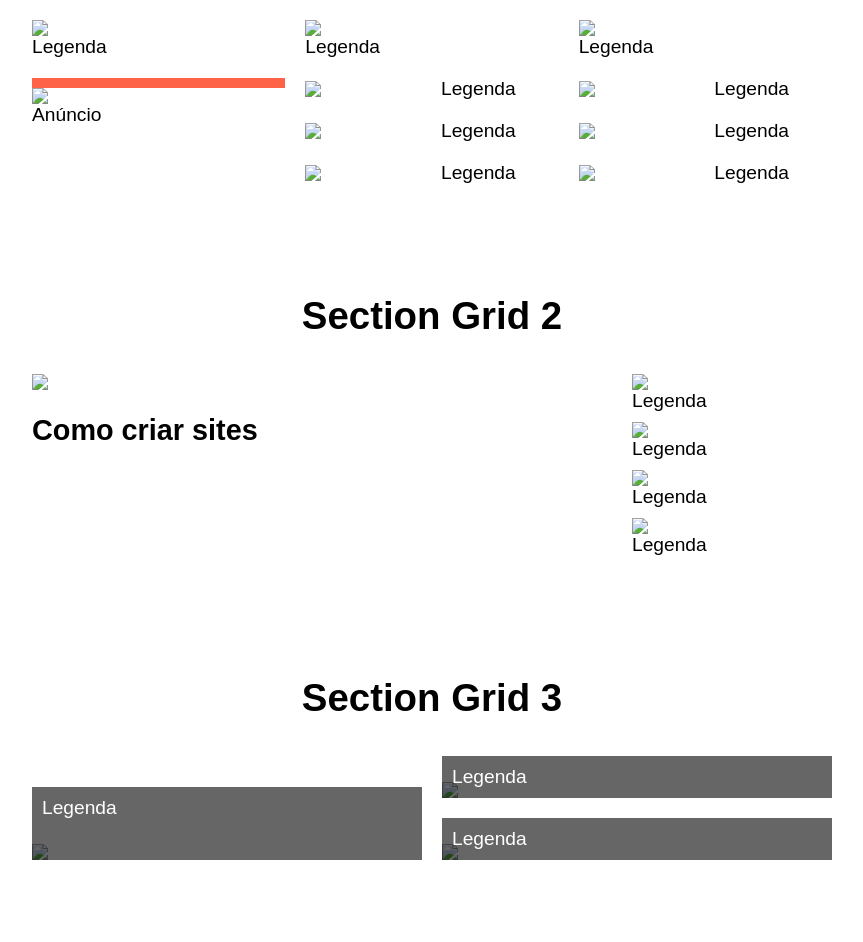
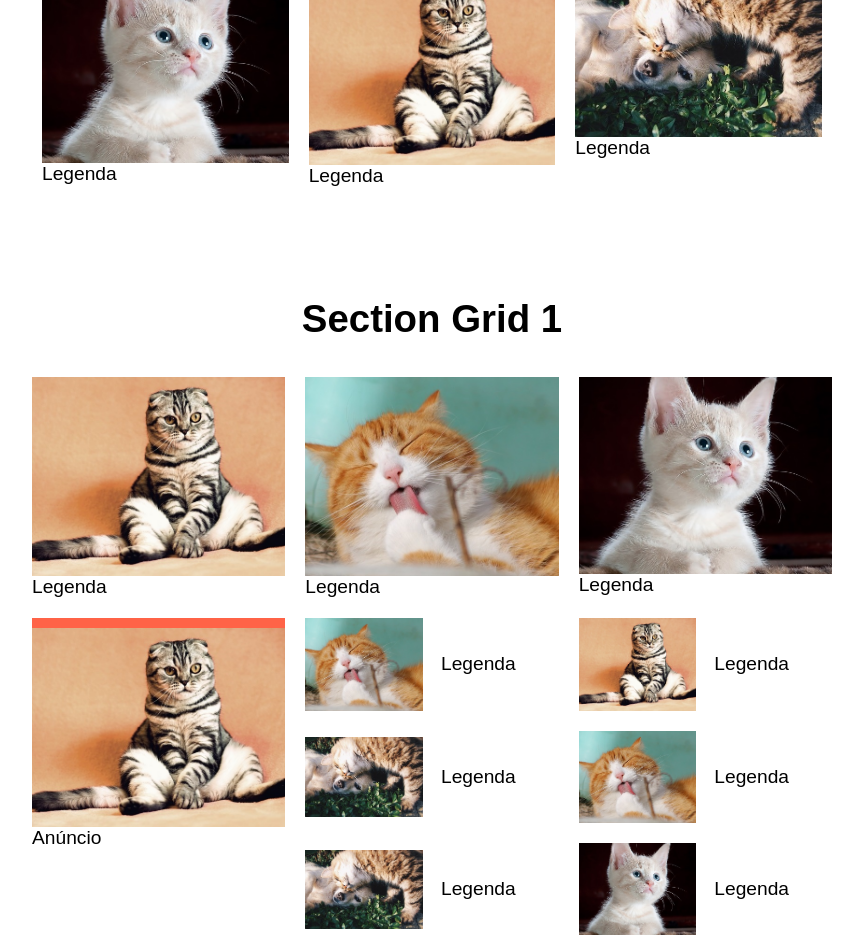
Before and after one commit to robertoregis/flexbox_and_grid, a plain HTML site: page index.html in a window 1280 px wide. Shown: the part 539-1481 px from the top of the page, without its empty margins (208-1071 px from the left). Drawn offline with Linux system fonts and the light colour scheme.

Commit message:
novo commit

```diff
--- a/index.html
+++ b/index.html
@@ -1,4 +1,4 @@
-
+<!-- Flexbox and Grid -->
 <!DOCTYPE html>
 <html lang="pt-BR">
 <head>
@@ -30,27 +30,27 @@
     <section class="flex">
 
         <div>
-            <img src="./image/lobo1.jpg">
+            <img src="./img/cat-2934720_640.jpg">
             <p>Legenda</p>
         </div>
         <div>
-            <img src="./image/lobo2.jpg">
+            <img src="./img/cat-551554_640.jpg">
             <p>Legenda</p>
         </div>
         <div>
-            <img src="./image/lobo3.jpg">
+            <img src="./img/cat-323262_640.jpg">
             <p>Legenda</p>
         </div>
         <div>
-            <img src="./image/lobo2.jpg">
+            <img src="./img/cat-551554_640.jpg">
             <p>Legenda</p>
         </div>
         <div>
-            <img src="./image/lobo1.jpg">
+            <img src="./img/cat-2934720_640.jpg">
             <p>Legenda</p>
         </div>
         <div>
-            <img src="./image/lobo3.jpg">
+            <img src="./img/friends-1149841_640.jpg">
             <p>Legenda</p>
         </div>
 
@@ -61,43 +61,43 @@
     <section class="grid1">
 
         <div>
-            <img src="./image/lobo1.jpg">
+            <img src="./img/cat-2934720_640.jpg">
             <p>Legenda</p>
         </div>
         <div>
-            <img src="./image/lobo2.jpg">
+            <img src="./img/cat-323262_640.jpg">
             <p>Legenda</p>
         </div>
         <div>
-            <img src="./image/lobo3.jpg">
+            <img src="./img/cat-551554_640.jpg">
             <p>Legenda</p>
         </div>
         <div>
-            <img src="./image/lobo2.jpg">
+            <img src="./img/cat-323262_640.jpg">
             <p>Legenda</p>
         </div>
         <div>
-            <img src="./image/lobo1.jpg">
+            <img src="./img/cat-2934720_640.jpg">
             <p>Legenda</p>
         </div>
         <div>
-            <img src="./image/lobo3.jpg">
+            <img src="./img/friends-1149841_640.jpg">
             <p>Legenda</p>
         </div>
         <div>
-            <img src="./image/lobo2.jpg">
+            <img src="./img/cat-323262_640.jpg">
             <p>Legenda</p>
         </div>
         <div>
-            <img src="./image/lobo1.jpg">
+            <img src="./img/friends-1149841_640.jpg">
             <p>Legenda</p>
         </div>
         <div>
-            <img src="./image/lobo3.jpg">
+            <img src="./img/cat-551554_640.jpg">
             <p>Legenda</p>
         </div>
         <div class="anuncio">
-            <img src="./image/lobo1.jpg">
+            <img src="./img/cat-2934720_640.jpg">
             <p>Anúncio</p>
         </div>
 
@@ -108,24 +108,24 @@
     <section class="grid2">
 
         <div class="video">
-            <img src="./image/lobo1.jpg">
+            <img src="./img/cat-2934720_640.jpg">
             <h2>Como criar sites</h2>
         </div>
         <div class="sidebar">
             <div>
-                <img src="./image/lobo2.jpg">
+                <img src="./img/cat-323262_640.jpg">
                 <p>Legenda</p>
             </div>
             <div>
-                <img src="./image/lobo3.jpg">
+                <img src="./img/cat-551554_640.jpg">
                 <p>Legenda</p>
             </div>
             <div>
-                <img src="./image/lobo1.jpg">
+                <img src="./img/cat-2934720_640.jpg">
                 <p>Legenda</p>
             </div>
             <div>
-                <img src="./image/lobo3.jpg">
+                <img src="./img/friends-1149841_640.jpg">
                 <p>Legenda</p>
             </div>
         </div>
@@ -136,15 +136,15 @@
 
     <section class="grid3">
         <div class="grid3-item">
-            <img src="./image/lobo4.jpg">
+            <img src="./img/friends-1149841_640.jpg">
             <p>Legenda</p>
         </div>
         <div class="grid3-item">
-            <img src="./image/lobo1.jpg">
+            <img src="./img/cat-551554_640.jpg">
             <p>Legenda</p>
         </div>
         <div class="grid3-item">
-            <img src="./image/lobo2.jpg">
+            <img src="./img/cat-323262_640.jpg">
             <p>Legenda</p>
         </div>
     </section>
```
Also changed, not shown: img/cat-2934720_640.jpg (added), img/cat-323262_640.jpg (added), img/cat-551554_640.jpg (added), img/friends-1149841_640.jpg (added).
